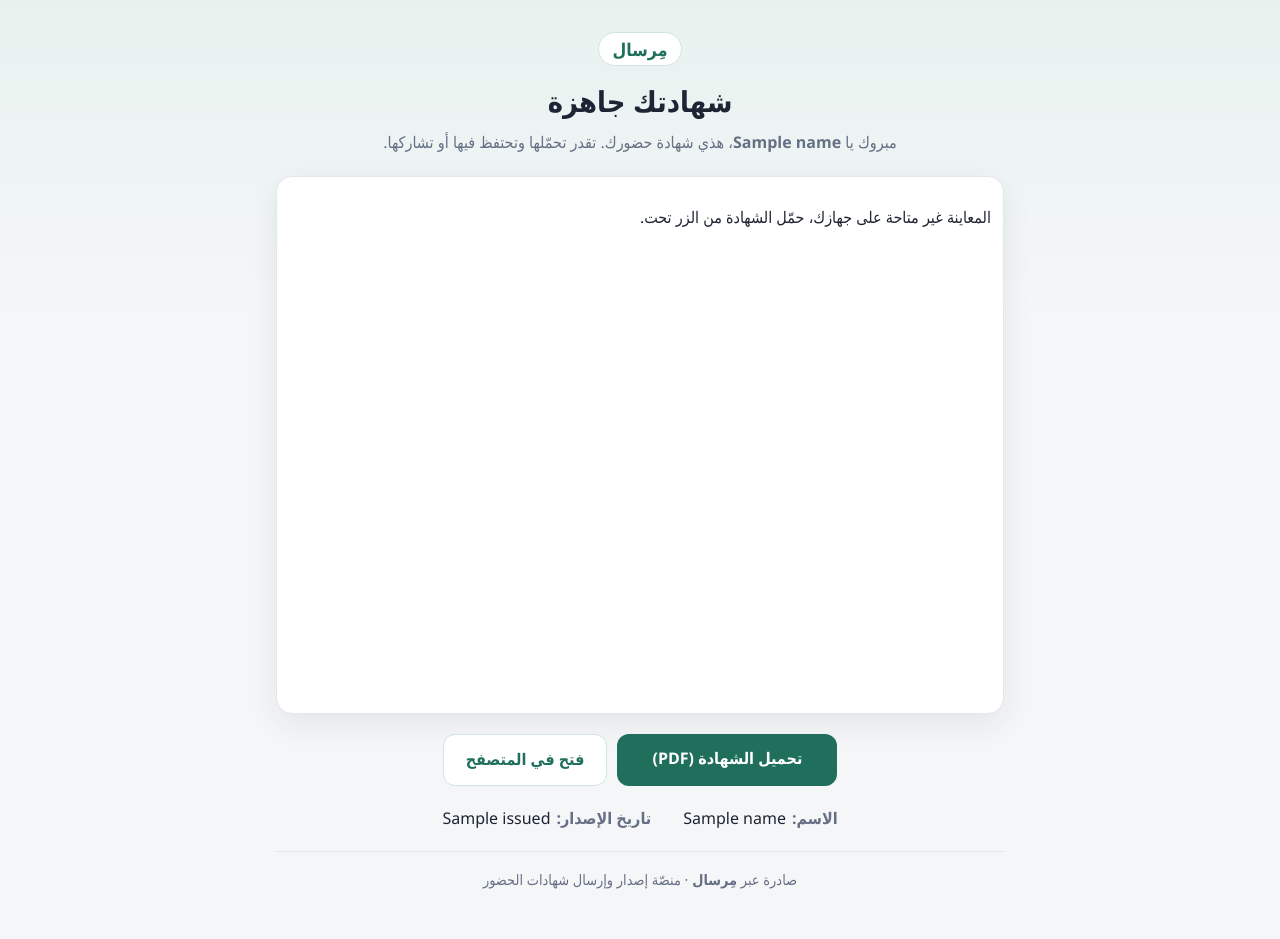
After one commit to engrevo/certificate-sender, a Flask app: template app/templates/certificate.html in a window 1280 px wide. The commit adds this page. Run offline with Flask 3, Linux system fonts and the light colour scheme; the template is opened without the code that fills it: most values are stand-ins (such as "Sample title", 1, 10 or a date in 2020); some libraries are stand-ins or nearby versions.

Commit message:
Rebrand to Mirsal and add an attendee download page
- Rename the site to مِرسال with a short description in the header and login page.
- Certificate links (/c/<token>) now open a branded page with a preview,
  the attendee's name, issue date and a download button; the PDF moves to
  /c/<token>/file and a JPEG preview to /c/<token>/preview.jpg.
- Resolve DATA_DIR to an absolute path so send_file() finds stored files
  when the app runs locally.

```diff
--- a/app/__init__.py
+++ b/app/__init__.py
@@ -47,6 +47,8 @@ def create_app(config: dict | None = None) -> Flask:
     )
     if config:
         app.config.update(config)
+    # send_file() resolves relative paths against the package folder, not the working dir.
+    app.config["DATA_DIR"] = str(Path(app.config["DATA_DIR"]).resolve())
     jobs = JobManager()
     app.extensions["jobs"] = jobs
 
@@ -111,7 +113,8 @@ def create_app(config: dict | None = None) -> Flask:
     # ------------------------------------------------------------- auth
     @app.before_request
     def require_login():
-        if not app.config["APP_PASSWORD"] or request.endpoint in ("login", "static", "certificate_link"):
+        if not app.config["APP_PASSWORD"] or request.endpoint in ("login", "static", "certificate_link",
+                                                                 "certificate_file", "certificate_preview"):
             return None
         if session.get("ok"):
             return None
@@ -252,14 +255,34 @@ def create_app(config: dict | None = None) -> Flask:
         job = jobs.start(template, settings, people, LinkClient(store()), 0, "", app.config["SEND_WORKERS"])
         return jsonify(job_id=job.id)
 
+    def cert_info(token: str) -> dict | None:
+        st = store()
+        return st.info(token) if isinstance(st, LocalStore) else None
+
     @app.get("/c/<token>")
     def certificate_link(token):
-        st = store()
-        found = st.lookup(token) if isinstance(st, LocalStore) else None
-        if not found:
+        """The page an attendee lands on from the WhatsApp link: preview + download."""
+        info = cert_info(token)
+        if not info:
             return render_template("expired.html"), 404
-        path, filename = found
-        return send_file(path, mimetype="application/pdf", download_name=filename, max_age=86400)
+        name = info["name"] or Path(info["filename"]).stem.removeprefix("شهادة_").replace("_", " ")
+        return render_template("certificate.html", token=token, name=name, issued=info["issued"],
+                               has_preview=bool(info["preview"]))
+
+    @app.get("/c/<token>/file")
+    def certificate_file(token):
+        info = cert_info(token)
+        if not info:
+            return render_template("expired.html"), 404
+        return send_file(info["pdf"], mimetype="application/pdf", download_name=info["filename"],
+                         as_attachment=request.args.get("dl") == "1", max_age=86400)
+
+    @app.get("/c/<token>/preview.jpg")
+    def certificate_preview(token):
+        info = cert_info(token)
+        if not info or not info["preview"]:
+            abort(404, "المعاينة غير متاحة")
+        return send_file(info["preview"], mimetype="image/jpeg", max_age=86400)
 
     @app.get("/api/jobs/<job_id>")
     def job_status(job_id):
--- a/app/static/style.css
+++ b/app/static/style.css
@@ -10,8 +10,11 @@ body {
   font-family: "Tajawal", "Segoe UI", Tahoma, system-ui, sans-serif; line-height: 1.6;
 }
 .top { padding: 28px 24px 8px; max-width: 1180px; margin: 0 auto; }
-.top h1 { margin: 0; font-size: 1.7rem; }
-.top p { margin: 4px 0 0; color: var(--muted); }
+.top .brand { display: flex; align-items: baseline; flex-wrap: wrap; gap: 6px 14px; }
+.top h1 { margin: 0; font-size: 2rem; color: var(--brand); letter-spacing: 0; }
+.top .tag { font-size: .95rem; font-weight: 700; color: var(--ink); padding: 2px 12px;
+  border-radius: 999px; background: #e7f2ef; }
+.top .lead { margin: 8px 0 0; max-width: 720px; color: var(--muted); font-size: 1.02rem; }
 main { max-width: 1180px; margin: 0 auto; padding: 12px 24px 60px; display: grid; gap: 18px; }
 .card { background: var(--card); border: 1px solid var(--line); border-radius: 14px; padding: 22px; }
 .card h2 { margin: 0 0 14px; font-size: 1.2rem; display: flex; align-items: center; gap: 10px; }
@@ -85,3 +88,27 @@ body.login { display: grid; place-items: center; min-height: 100vh; }
 .wa-btn, a.wa { background: #1f9d55; color: #fff; }
 a.wa { display: inline-block; padding: 4px 12px; border-radius: 8px; text-decoration: none; font-weight: 700; }
 a.wa.opened { background: #e7f6ec; color: var(--ok); }
+
+/* ---------- attendee download page (/c/<token>) ---------- */
+body.cert-page { min-height: 100vh; background: linear-gradient(180deg, #e7f2ef 0, var(--bg) 320px); }
+.cert-wrap { max-width: 760px; margin: 0 auto; padding: 32px 16px 48px; display: grid; gap: 20px; }
+.cert-head { text-align: center; display: grid; gap: 6px; justify-items: center; }
+.cert-brand { font-weight: 800; color: var(--brand); font-size: 1.1rem; padding: 2px 14px;
+  border-radius: 999px; background: #fff; border: 1px solid #cfe5df; }
+.cert-head h1 { margin: 6px 0 0; font-size: 1.8rem; }
+.cert-head p { margin: 0; color: var(--muted); max-width: 520px; }
+.cert-preview { margin: 0; background: var(--card); border: 1px solid var(--line); border-radius: 16px;
+  padding: 12px; box-shadow: 0 10px 30px rgba(29, 36, 51, .08); }
+.cert-preview img { display: block; width: 100%; height: auto; border-radius: 8px; }
+.cert-preview object { display: block; width: 100%; aspect-ratio: 1.414; border: 0; border-radius: 8px; }
+.cert-actions { display: flex; flex-wrap: wrap; gap: 10px; justify-content: center; }
+.cert-actions a { text-decoration: none; font-weight: 700; padding: 12px 22px; border-radius: 12px; text-align: center; }
+.btn-primary { background: var(--brand); color: var(--brand-ink); min-width: 220px; }
+.btn-primary:hover { filter: brightness(1.08); }
+.btn-ghost { background: var(--card); color: var(--brand); border: 1px solid #cfe5df; }
+.cert-meta { margin: 0; display: flex; flex-wrap: wrap; justify-content: center; gap: 10px 32px; color: var(--muted); }
+.cert-meta div { display: flex; gap: 6px; }
+.cert-meta dt { font-weight: 700; } .cert-meta dt::after { content: ":"; }
+.cert-meta dd { margin: 0; color: var(--ink); }
+.cert-foot { text-align: center; color: var(--muted); font-size: .9rem; border-top: 1px solid var(--line); padding-top: 16px; }
+@media (max-width: 480px) { .cert-actions a { flex: 1 1 100%; } .cert-head h1 { font-size: 1.5rem; } }
--- /dev/null
+++ b/app/templates/certificate.html
@@ -0,0 +1,44 @@
+<!doctype html>
+<html lang="ar" dir="rtl">
+<head>
+  <meta charset="utf-8">
+  <meta name="viewport" content="width=device-width, initial-scale=1">
+  <meta name="robots" content="noindex">
+  <title>شهادة {{ name }} — مِرسال</title>
+  <meta property="og:title" content="شهادة حضور {{ name }}">
+  <meta property="og:description" content="شهادتك جاهزة للتحميل عبر مِرسال.">
+  {% if has_preview %}<meta property="og:image" content="{{ url_for('certificate_preview', token=token, _external=True) }}">{% endif %}
+  <link rel="stylesheet" href="{{ asset('style.css') }}">
+</head>
+<body class="cert-page">
+  <main class="cert-wrap">
+    <header class="cert-head">
+      <span class="cert-brand">مِرسال</span>
+      <h1>شهادتك جاهزة</h1>
+      <p>مبروك{% if name %} يا <strong>{{ name }}</strong>{% endif %}، هذي شهادة حضورك. تقدر تحمّلها وتحتفظ فيها أو تشاركها.</p>
+    </header>
+
+    <figure class="cert-preview">
+      {% if has_preview %}
+        <img src="{{ url_for('certificate_preview', token=token) }}" alt="شهادة {{ name }}">
+      {% else %}
+        <object data="{{ url_for('certificate_file', token=token) }}" type="application/pdf" aria-label="شهادة {{ name }}">
+          <p>المعاينة غير متاحة على جهازك، حمّل الشهادة من الزر تحت.</p>
+        </object>
+      {% endif %}
+    </figure>
+
+    <div class="cert-actions">
+      <a class="btn-primary" href="{{ url_for('certificate_file', token=token, dl=1) }}" download>تحميل الشهادة (PDF)</a>
+      <a class="btn-ghost" href="{{ url_for('certificate_file', token=token) }}" target="_blank" rel="noopener">فتح في المتصفح</a>
+    </div>
+
+    <dl class="cert-meta">
+      {% if name %}<div><dt>الاسم</dt><dd>{{ name }}</dd></div>{% endif %}
+      {% if issued %}<div><dt>تاريخ الإصدار</dt><dd>{{ issued }}</dd></div>{% endif %}
+    </dl>
+
+    <footer class="cert-foot">صادرة عبر <strong>مِرسال</strong> · منصّة إصدار وإرسال شهادات الحضور</footer>
+  </main>
+</body>
+</html>
--- a/app/templates/login.html
+++ b/app/templates/login.html
@@ -3,12 +3,13 @@
 <head>
   <meta charset="utf-8">
   <meta name="viewport" content="width=device-width, initial-scale=1">
-  <title>تسجيل الدخول — مُرسِل الشهادات</title>
+  <title>تسجيل الدخول — مِرسال</title>
   <link rel="stylesheet" href="{{ asset('style.css') }}">
 </head>
 <body class="login">
   <form method="post" class="card login-card">
-    <h1>مُرسِل شهادات الحضور</h1>
+    <h1>مِرسال</h1>
+    <p class="muted">إصدار وإرسال شهادات الحضور</p>
     <label>كلمة المرور
       <input type="password" name="password" autofocus required>
     </label>
```
Also changed, not shown: app/jobs.py (+5 -3 lines), app/storage.py (+21 -9 lines), app/templates/index.html (+7 -3 lines), tests/test_core.py (+8 -2 lines).
